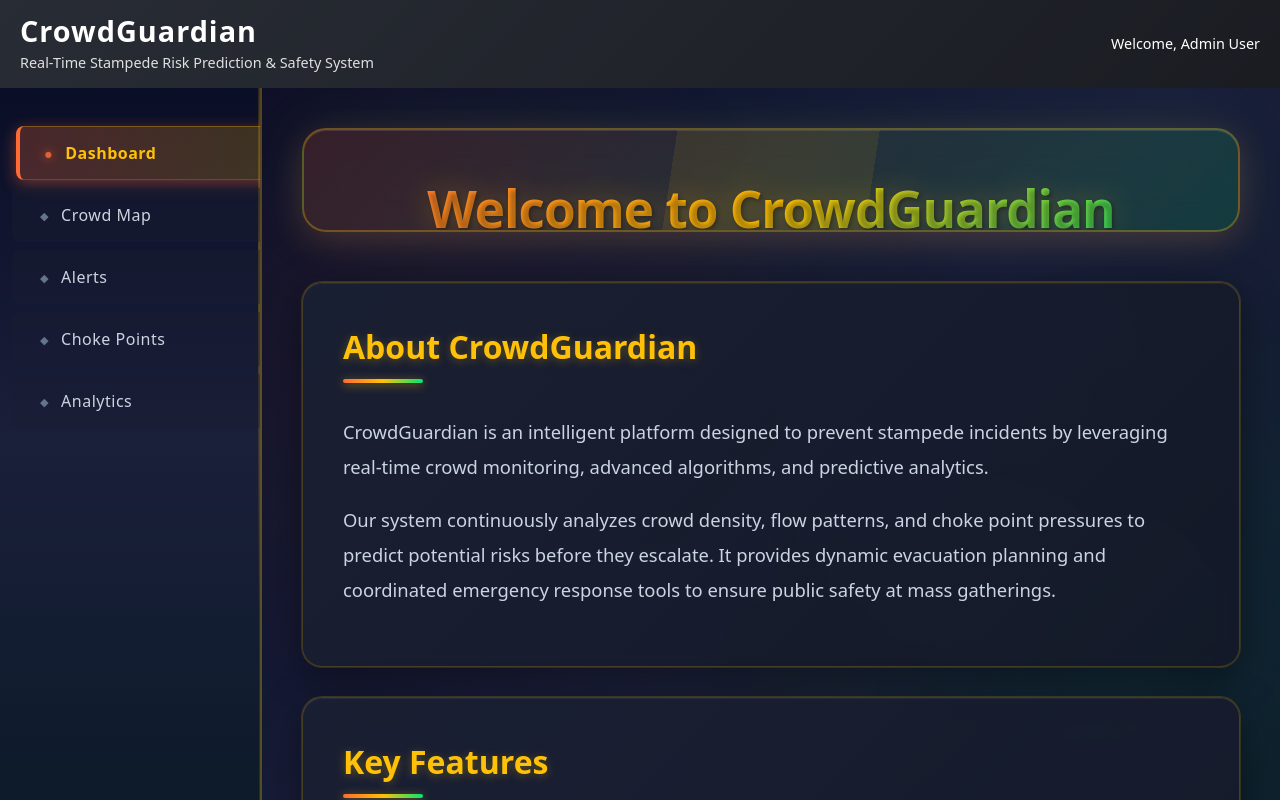
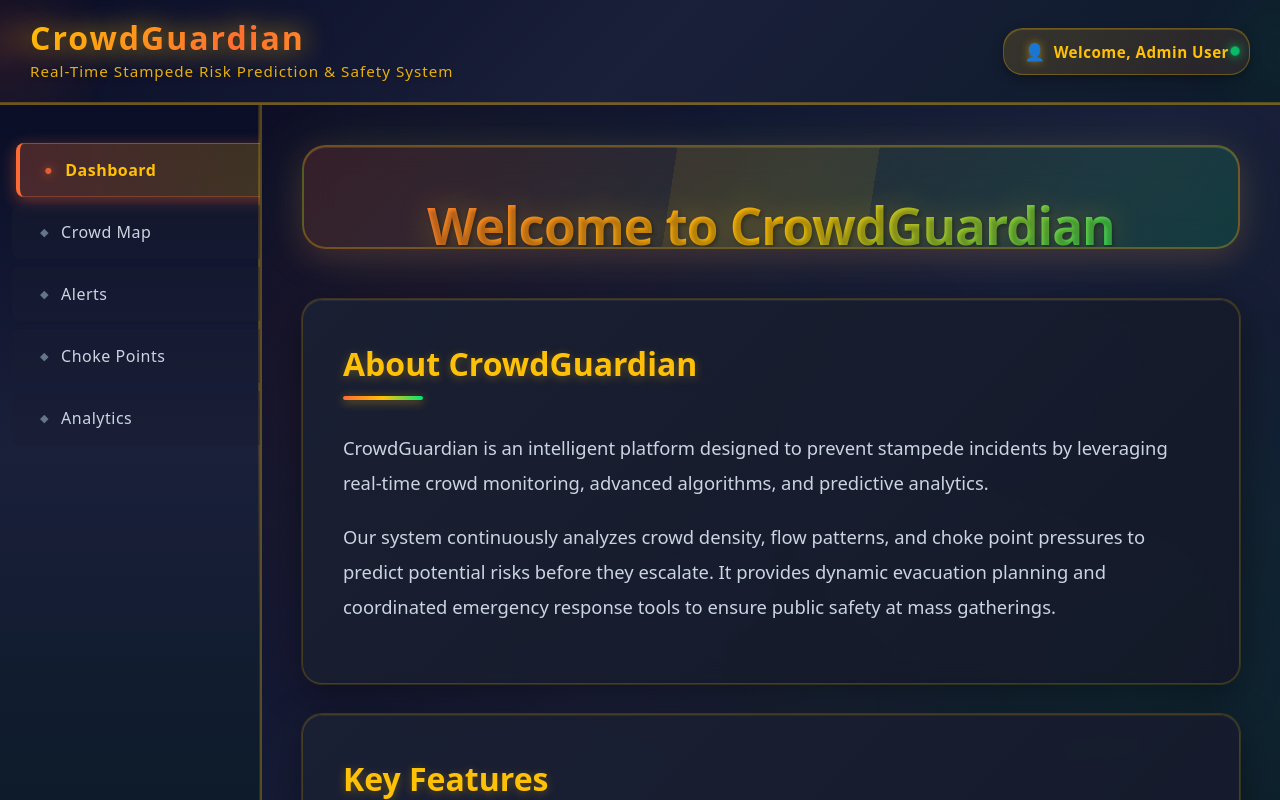
Before and after one commit to SwayamKohli/CrowdGuardian, a React (Vite) app in the folder frontend/: page / in a window 1280 px wide. Built offline with nearby package versions, Linux system fonts and the light colour scheme.

Commit message:
Feat(UI/Theme): Finalize header design with command center aesthetic, amber glow text, and animated user status indicator.

```diff
--- a/frontend/src/components/layout/Header.css
+++ b/frontend/src/components/layout/Header.css
@@ -1,41 +1,253 @@
+/* App Header - Emergency Command Center */
 .app-header {
-    background: linear-gradient(135deg, #282c34, #1a1c22);
+  background: linear-gradient(135deg, #0a0e27 0%, #1a1f3a 50%, #0d1b2a 100%);
   color: white;
-    padding: 15px 20px;
-    box-shadow: 0 2px 5px rgba(0, 0, 0, 0.2);
+  padding: 20px 30px;
+  box-shadow:
+    0 4px 20px rgba(0, 0, 0, 0.5),
+    inset 0 -1px 0 rgba(255, 193, 7, 0.3);
   position: relative;
+  border-bottom: 2px solid rgba(255, 193, 7, 0.4);
+  overflow: hidden;
 }
 
+/* Animated alert beacon in background */
+.app-header::before {
+  content: '';
+  position: absolute;
+  top: 50%;
+  left: -100px;
+  width: 200px;
+  height: 200px;
+  background: radial-gradient(circle, rgba(255, 107, 53, 0.15) 0%, transparent 70%);
+  animation: beaconPulse 4s ease-in-out infinite;
+  pointer-events: none;
+}
+
+.app-header::after {
+  content: '';
+  position: absolute;
+  top: 50%;
+  right: -100px;
+  width: 200px;
+  height: 200px;
+  background: radial-gradient(circle, rgba(0, 230, 118, 0.12) 0%, transparent 70%);
+  animation: beaconPulse 4s ease-in-out infinite 2s;
+  pointer-events: none;
+}
+
+@keyframes beaconPulse {
+  0%, 100% {
+    opacity: 0.3;
+    transform: translateY(-50%) scale(1);
+  }
+  50% {
+    opacity: 0.8;
+    transform: translateY(-50%) scale(1.2);
+  }
+}
+
+/* Header Content Container */
 .header-content {
   display: flex;
   justify-content: space-between;
   align-items: center;
   max-width: 100%;
+  position: relative;
+  z-index: 1;
+}
+
+/* Header Title Section */
+.header-title {
+  display: flex;
+  flex-direction: column;
+  gap: 5px;
 }
 
 .header-title h1 {
   margin: 0;
-    font-size: 1.8em;
+  font-size: 2em;
+  font-weight: 800;
+  letter-spacing: 2px;
+  background: linear-gradient(135deg, #ffc107 0%, #ff6b35 50%, #ffc107 100%);
+  -webkit-background-clip: text;
+  -webkit-text-fill-color: transparent;
+  background-clip: text;
+  text-shadow: 0 0 30px rgba(255, 193, 7, 0.3);
+  position: relative;
+  display: inline-block;
+  animation: titleGlow 3s ease-in-out infinite;
+}
+
+@keyframes titleGlow {
+  0%, 100% {
+    filter: drop-shadow(0 0 10px rgba(255, 193, 7, 0.4));
+  }
+  50% {
+    filter: drop-shadow(0 0 20px rgba(255, 193, 7, 0.8));
+  }
+}
+
+/* Emergency beacon indicator before title */
+.header-title h1::before {
+  content: '⚡';
+  position: absolute;
+  left: -35px;
+  top: 50%;
+  transform: translateY(-50%);
+  font-size: 0.8em;
+  color: #ff6b35;
+  animation: beaconBlink 1.5s ease-in-out infinite;
+  filter: drop-shadow(0 0 8px rgba(255, 107, 53, 0.8));
+}
+
+@keyframes beaconBlink {
+  0%, 100% { opacity: 1; }
+  50% { opacity: 0.3; }
+}
+
+.header-title p {
+  margin: 0;
+  font-size: 0.95em;
+  color: #ffc107;
+  opacity: 0.9;
+  font-weight: 500;
+  letter-spacing: 1px;
+  text-shadow: 0 2px 4px rgba(0, 0, 0, 0.3);
+}
+
+/* Header User Info Section */
+.header-user-info {
+  font-size: 0.95em;
+  padding: 10px 20px;
+  background: linear-gradient(135deg, rgba(255, 193, 7, 0.15) 0%, rgba(255, 107, 53, 0.1) 100%);
+  border: 1px solid rgba(255, 193, 7, 0.3);
+  border-radius: 20px;
+  color: #ffc107;
+  font-weight: 600;
+  letter-spacing: 0.5px;
+  box-shadow:
+    0 4px 12px rgba(0, 0, 0, 0.3),
+    inset 0 1px 0 rgba(255, 193, 7, 0.2);
+  transition: all 0.3s ease;
+  position: relative;
+  overflow: hidden;
+}
+
+/* User info glow effect */
+.header-user-info::before {
+  content: '';
+  position: absolute;
+  top: 0;
+  left: -100%;
+  width: 100%;
+  height: 100%;
+  background: linear-gradient(90deg, transparent, rgba(255, 255, 255, 0.2), transparent);
+  transition: left 0.5s ease;
+}
+
+.header-user-info:hover::before {
+  left: 100%;
+}
+
+.header-user-info:hover {
+  background: linear-gradient(135deg, rgba(255, 193, 7, 0.25) 0%, rgba(255, 107, 53, 0.15) 100%);
+  border-color: rgba(255, 193, 7, 0.5);
+  box-shadow:
+    0 6px 16px rgba(255, 193, 7, 0.3),
+    inset 0 1px 0 rgba(255, 193, 7, 0.3);
+  transform: translateY(-2px);
+}
+
+/* User icon before name */
+.header-user-info span::before {
+  content: '👤';
+  margin-right: 8px;
+  font-size: 1.1em;
+  filter: drop-shadow(0 0 4px rgba(255, 193, 7, 0.5));
+}
+
+/* Status indicator dot */
+.header-user-info::after {
+  content: '';
+  position: absolute;
+  right: 10px;
+  top: 50%;
+  transform: translateY(-50%);
+  width: 8px;
+  height: 8px;
+  background: #00e676;
+  border-radius: 50%;
+  box-shadow:
+    0 0 8px rgba(0, 230, 118, 0.8),
+    0 0 16px rgba(0, 230, 118, 0.4);
+  animation: statusPulse 2s ease-in-out infinite;
+}
+
+@keyframes statusPulse {
+  0%, 100% {
+    opacity: 1;
+    transform: translateY(-50%) scale(1);
+  }
+  50% {
+    opacity: 0.6;
+    transform: translateY(-50%) scale(1.3);
+  }
+}
+
+/* Responsive Design */
+@media (max-width: 768px) {
+  .app-header {
+    padding: 15px 20px;
+  }
+
+  .header-content {
+    flex-direction: column;
+    align-items: flex-start;
+    gap: 15px;
+  }
+
+  .header-title h1 {
+    font-size: 1.6em;
     letter-spacing: 1px;
   }
 
+  .header-title h1::before {
+    left: -30px;
+    font-size: 0.7em;
+  }
+
   .header-title p {
-    margin: 5px 0 0 0;
-    font-size: 0.9em;
-    opacity: 0.85;
+    font-size: 0.85em;
   }
 
   .header-user-info {
+    width: 100%;
+    text-align: center;
+    padding: 8px 16px;
     font-size: 0.9em;
   }
 
-@media (max-width: 768px) {
-    .header-content {
-        flex-direction: column;
-        align-items: flex-start;
+  .header-user-info::after {
+    right: 15px;
+  }
+}
+
+@media (max-width: 480px) {
+  .header-title h1 {
+    font-size: 1.4em;
+  }
+
+  .header-title h1::before {
+    display: none;
+  }
+
+  .header-title p {
+    font-size: 0.8em;
   }
 
   .header-user-info {
-        margin-top: 10px;
+    font-size: 0.85em;
+    padding: 8px 14px;
   }
 }
```
Lines whose indentation alone changed are shown as unchanged.
